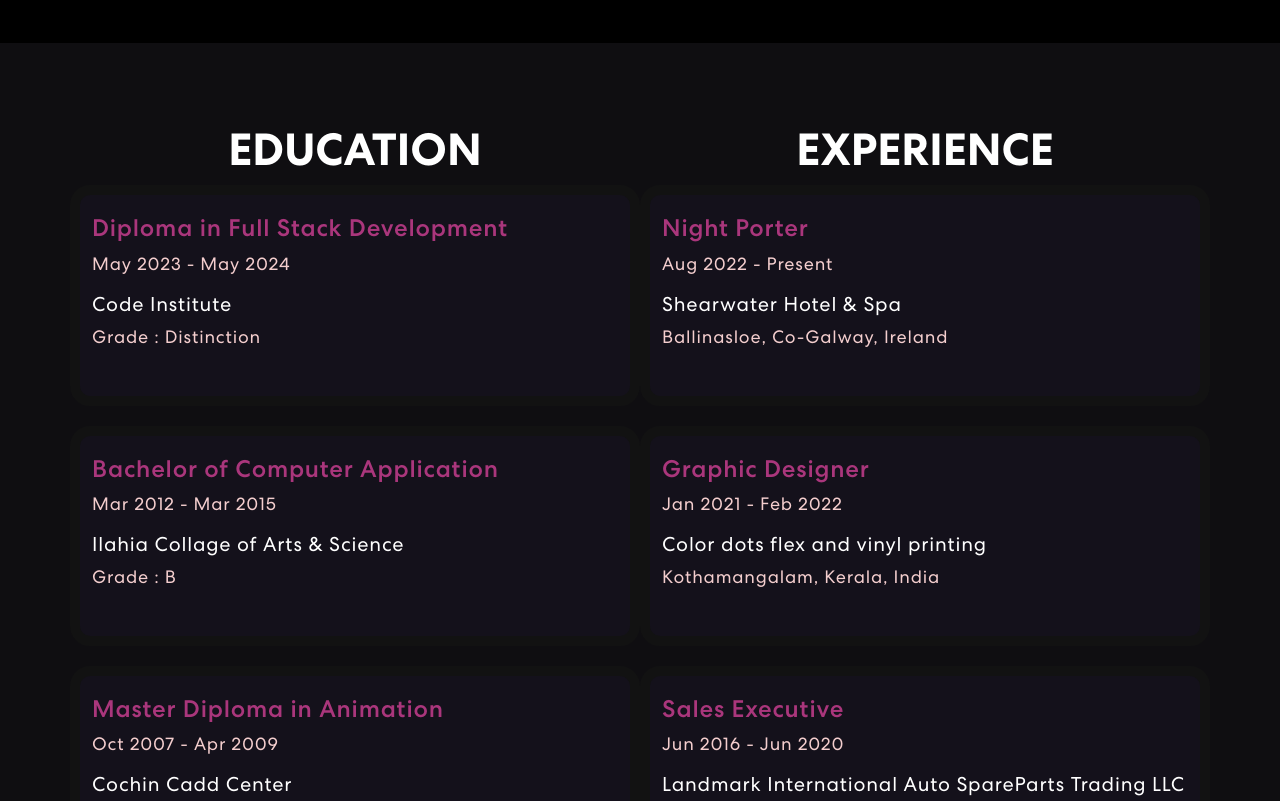
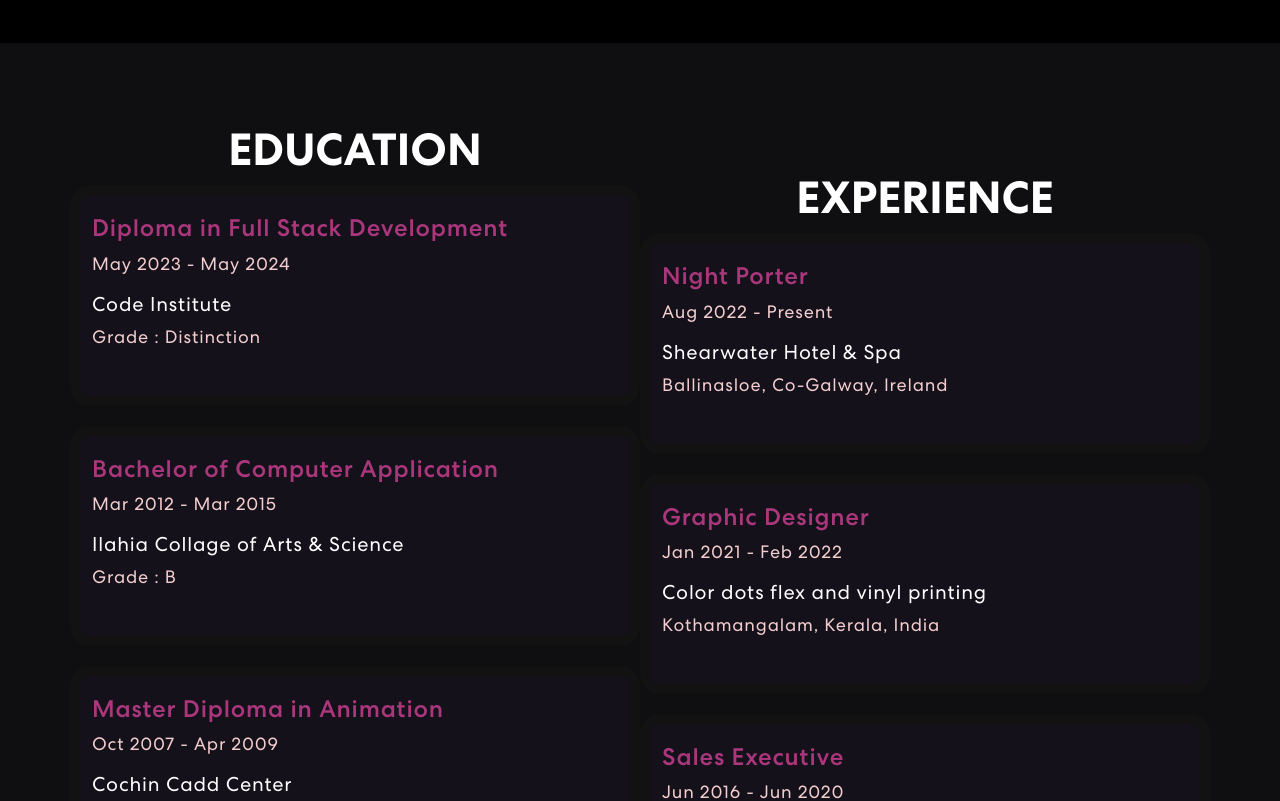
Before and after one commit to EbyChacko/portfolio_frontend, a React (Create React App) app: page / in a window 1280 px wide. Shown: the part 2400-3201 px from the top of the page. Built offline with nearby package versions, Linux system fonts and the light colour scheme.

Commit message:
add padding to the nav link

```diff
--- a/src/App.css
+++ b/src/App.css
@@ -255,6 +255,10 @@
 }
 nav.navbar .navbar-toggler[aria-expanded="true"] .navbar-toggler-icon {
 	border-color: transparent;
+}
+
+#basic-navbar-nav nav.link {
+  padding-bottom: 5px;
 }
 
 /************ Banner Css ************/
--- a/src/components/Education.js
+++ b/src/components/Education.js
@@ -73,7 +73,7 @@
                             </Row>
                         </div>
                     </Col>
-                    <Col size={12} lg={6} id="experience">
+                    <Col size={12} lg={6} className="mt-5" id="experience">
                         <div >
                             <h2>EXPERIENCE</h2>
                             <Row className="justify-content-center">
```
